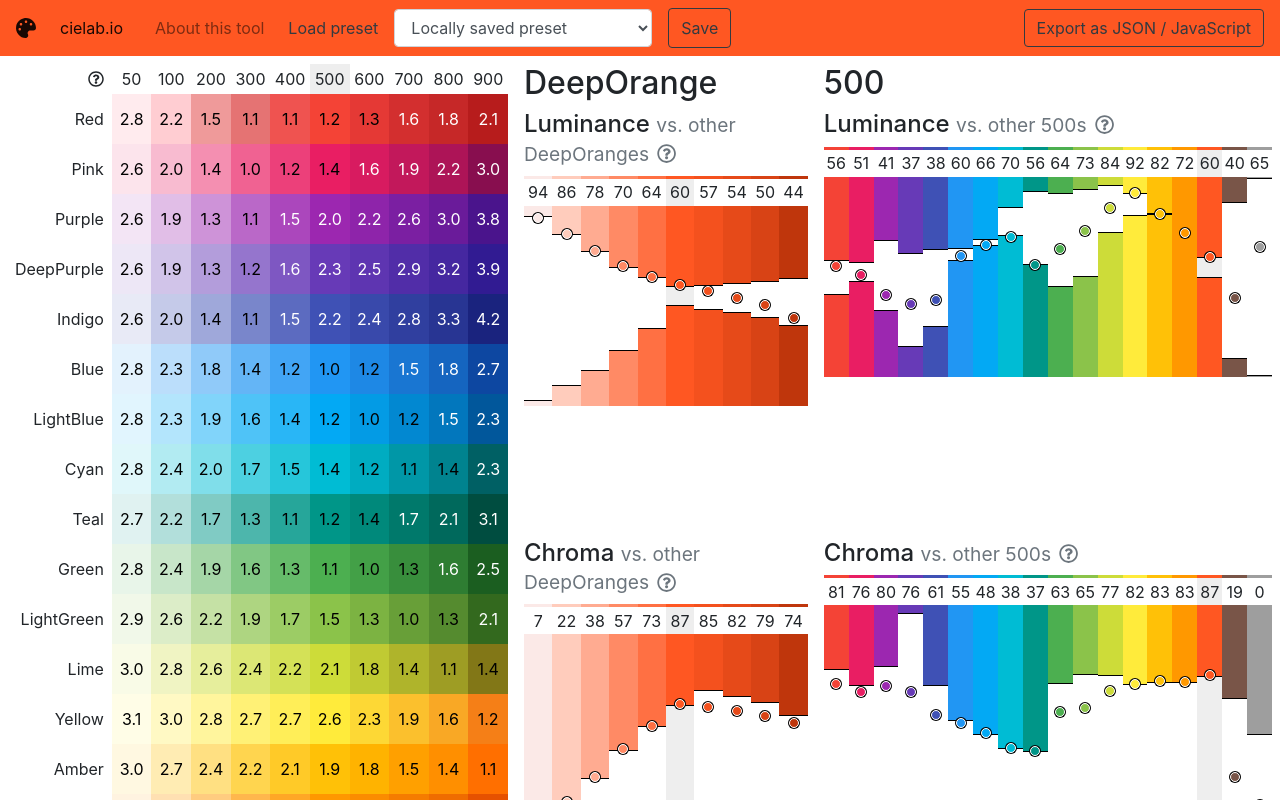
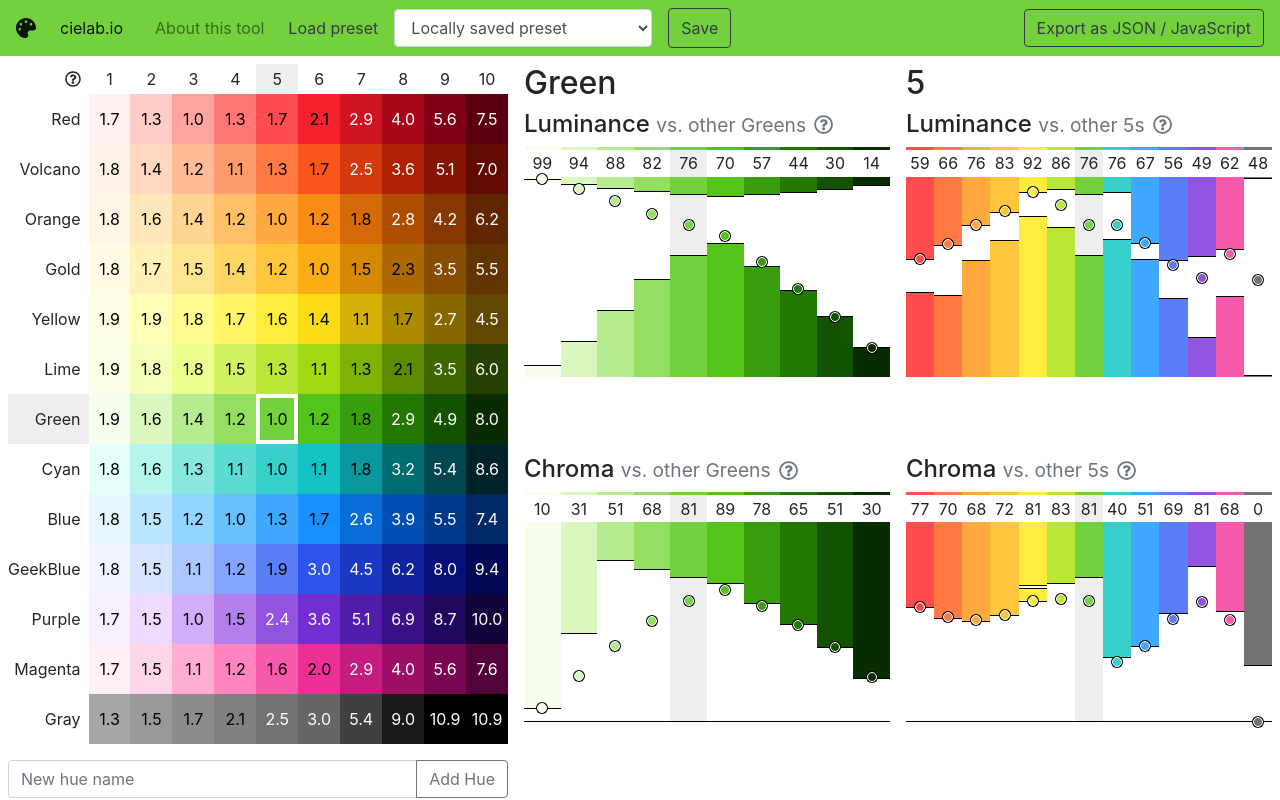
Before and after one commit to ucarion/cielab.io, a React app: page / in a window 1280 px wide. Shown: the top 800 px of the page. Built offline with nearby package versions, Linux system fonts and the light colour scheme; the HTML template or start-up script is replaced by a standard one.

Commit message:
Little tweak

```diff
--- a/src/App/index.tsx
+++ b/src/App/index.tsx
@@ -31,14 +31,14 @@ const DEFAULT_COLOR = { r: 0.5, g: 0.5, b: 0.5 };
 export default function App() {
   const getSavedPalette = (): Palette => {
     const savedPreset = localStorage.getItem("preset");
-    return savedPreset === null ? PRESETS[0] : JSON.parse(savedPreset);
+    return savedPreset === null ? PRESETS[3] : JSON.parse(savedPreset);
   };
 
   const [isUsingLocal, setIsUsingLocal] = useState(true);
   const [{ hues, shades, colors }, setPalette] = useState(getSavedPalette());
   const [selectedColor, setSelectedColor] = useState({
-    hue: Math.floor((hues.length - 1) / 1.1),
-    shade: Math.floor((shades.length - 1) / 1.75)
+    hue: Math.floor((hues.length - 1) / 2),
+    shade: Math.floor((shades.length - 1) / 2)
   });
 
   const [newHueName, setNewHueName] = useState("");
```
